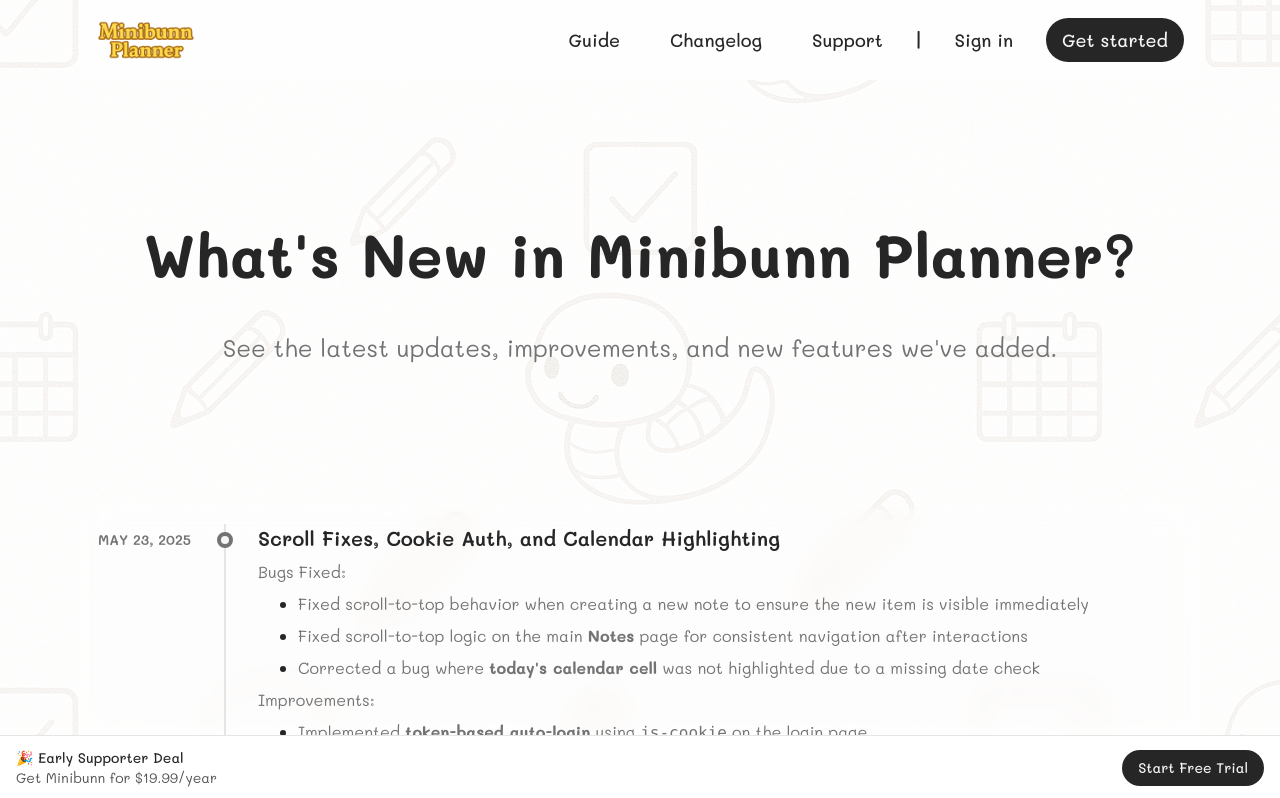
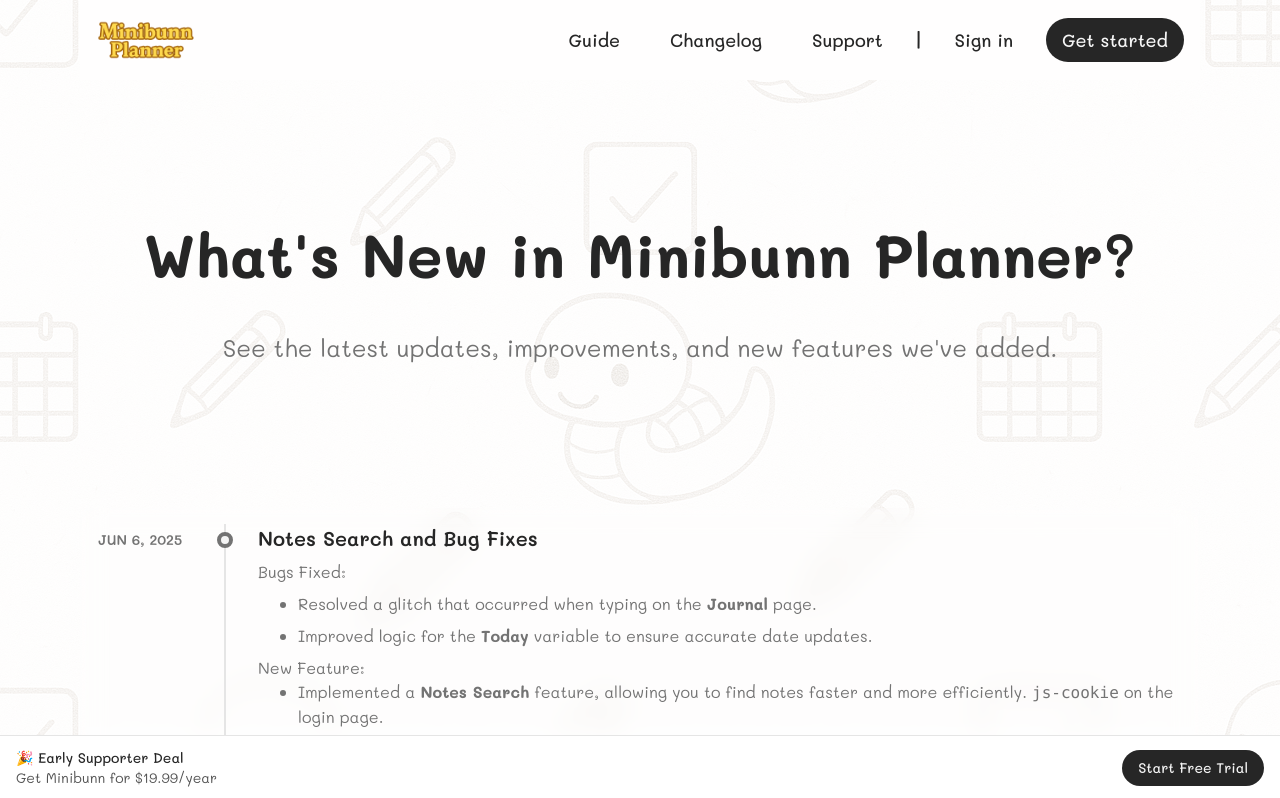
Before and after one commit to yangjialin94/minibunn-planner, a Next.js app: page /changelog in a window 1280 px wide. Shown: the top 798 px of the page. Built offline with nearby package versions, Linux system fonts and the light colour scheme; no server answers.

Commit message:
added new changelog

```diff
--- a/src/app/changelog/page.tsx
+++ b/src/app/changelog/page.tsx
@@ -66,7 +66,10 @@
                         <p className="mt-2 text-neutral-500" {...props} />
                       ),
                       li: ({ ...props }) => (
-                        <li className="ml-6 list-disc" {...props} />
+                        <li
+                          className="ml-6 list-disc text-neutral-500"
+                          {...props}
+                        />
                       ),
                       ul: ({ ...props }) => (
                         <ul className="mb-2 ml-4 list-disc" {...props} />
--- a/src/content/changelog/2025-05-18-subscription-ui-and-switching-logic.mdx
+++ b/src/content/changelog/2025-05-18-subscription-ui-and-switching-logic.mdx
@@ -8,6 +8,6 @@
 
 What&apos;s New:
 
-- Added the **Early Adopter plan** and a **limited-time Lifetime offer** to the subscription page
+- Added the **Early Adopter plan** and a **limited-time Lifetime offer** to the subscription page.
 
-- Improved handling for transitions between **monthly, yearly, and lifetime** subscriptions, including proration and status updates
+- Improved handling for transitions between **monthly, yearly, and lifetime** subscriptions, including proration and status updates.
--- a/src/content/changelog/2025-05-21-unified-account-panel-and-user-editing.mdx
+++ b/src/content/changelog/2025-05-21-unified-account-panel-and-user-editing.mdx
@@ -8,12 +8,12 @@
 
 What&apos;s Improved and Added:
 
-- Merged the **Subscription** and **Password** tabs into a single **Account** panel
+- Merged the **Subscription** and **Password** tabs into a single **Account** panel.
 
-- Renamed the **"Cancel Subscription"** button to **"Manage subscription"**
+- Renamed the **"Cancel Subscription"** button to **"Manage subscription"**.
 
-- Linked the "Manage subscription" button to the **Stripe customer portal**
+- Linked the "Manage subscription" button to the **Stripe customer portal**.
 
-- Added **inline editing** for the user's display name
+- Added **inline editing** for the user's display name.
 
-- Replaced `border-2` with **`ring`** for hover styling on the **Support** block
+- Replaced `border-2` with **`ring`** for hover styling on the **Support** block.
--- a/src/content/changelog/2025-05-22-real-time-sidebar-update-and-auto-sign-in.mdx
+++ b/src/content/changelog/2025-05-22-real-time-sidebar-update-and-auto-sign-in.mdx
@@ -8,8 +8,8 @@
 
 Bugs Fixed:
 
-- Fixed an issue where the **"Today"** tab stayed highlighted even after the system date changed past midnight
+- Fixed an issue where the **"Today"** tab stayed highlighted even after the system date changed past midnight.
 
-- Implemented **auto sign-in** for users with a valid token in cookies to bypass the login screen
+- Implemented **auto sign-in** for users with a valid token in cookies to bypass the login screen.
 
-- Automatically redirects authenticated users to the calendar without user interaction
+- Automatically redirects authenticated users to the calendar without user interaction.
--- a/src/content/changelog/2025-05-23-scroll-fixes-cookie-auth-and-calendar-highlighting.mdx
+++ b/src/content/changelog/2025-05-23-scroll-fixes-cookie-auth-and-calendar-highlighting.mdx
@@ -8,14 +8,14 @@
 
 Bugs Fixed:
 
-- Fixed scroll-to-top behavior when creating a new note to ensure the new item is visible immediately
+- Fixed scroll-to-top behavior when creating a new note to ensure the new item is visible immediately.
 
-- Fixed scroll-to-top logic on the main **Notes** page for consistent navigation after interactions
+- Fixed scroll-to-top logic on the main **Notes** page for consistent navigation after interactions.
 
-- Corrected a bug where **today&apos;s calendar cell** was not highlighted due to a missing date check
+- Corrected a bug where **today&apos;s calendar cell** was not highlighted due to a missing date check.
 
 Improvements:
 
-- Implemented **token-based auto-login** using `js-cookie` on the login page
+- Implemented **token-based auto-login** using `js-cookie` on the login page.
 
-- Users with a valid token are now **automatically redirected** to the calendar without needing to log in again
+- Users with a valid token are now **automatically redirected** to the calendar without needing to log in again.
--- /dev/null
+++ b/src/content/changelog/2025-06-06-notes-search-and-bug-fixes.mdx
@@ -0,0 +1,17 @@
+---
+title: "Notes Search and Bug Fixes"
+version: "1.0.5"
+date: "2025-06-06"
+type: ["Fix", "New"]
+summary: "Added notes search functionality and resolved journal page typing glitch."
+---
+
+Bugs Fixed:
+
+- Resolved a glitch that occurred when typing on the **Journal** page.
+
+- Improved logic for the **Today** variable to ensure accurate date updates.
+
+New Feature:
+
+- Implemented a **Notes Search** feature, allowing you to find notes faster and more efficiently. `js-cookie` on the login page.
```
Also changed, not shown: 1 other file (tests, documents, lock files or other folders).
